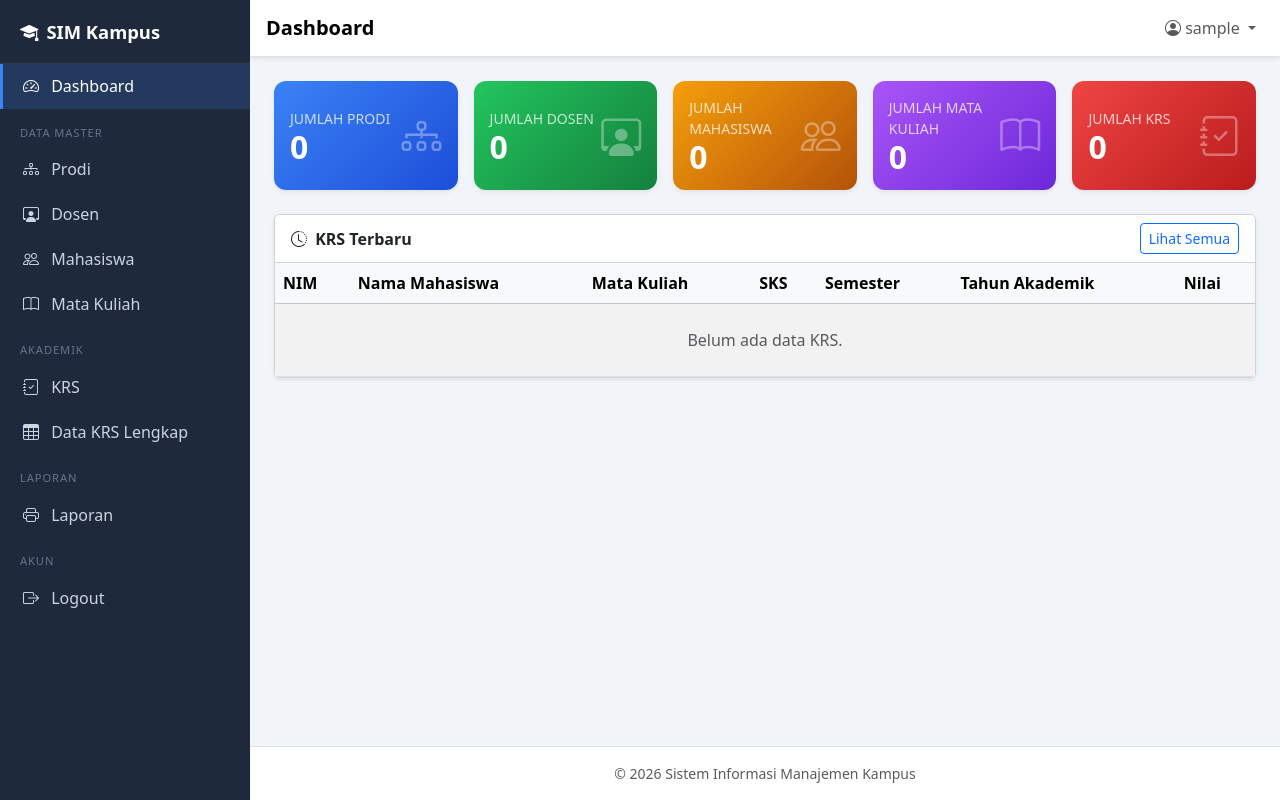
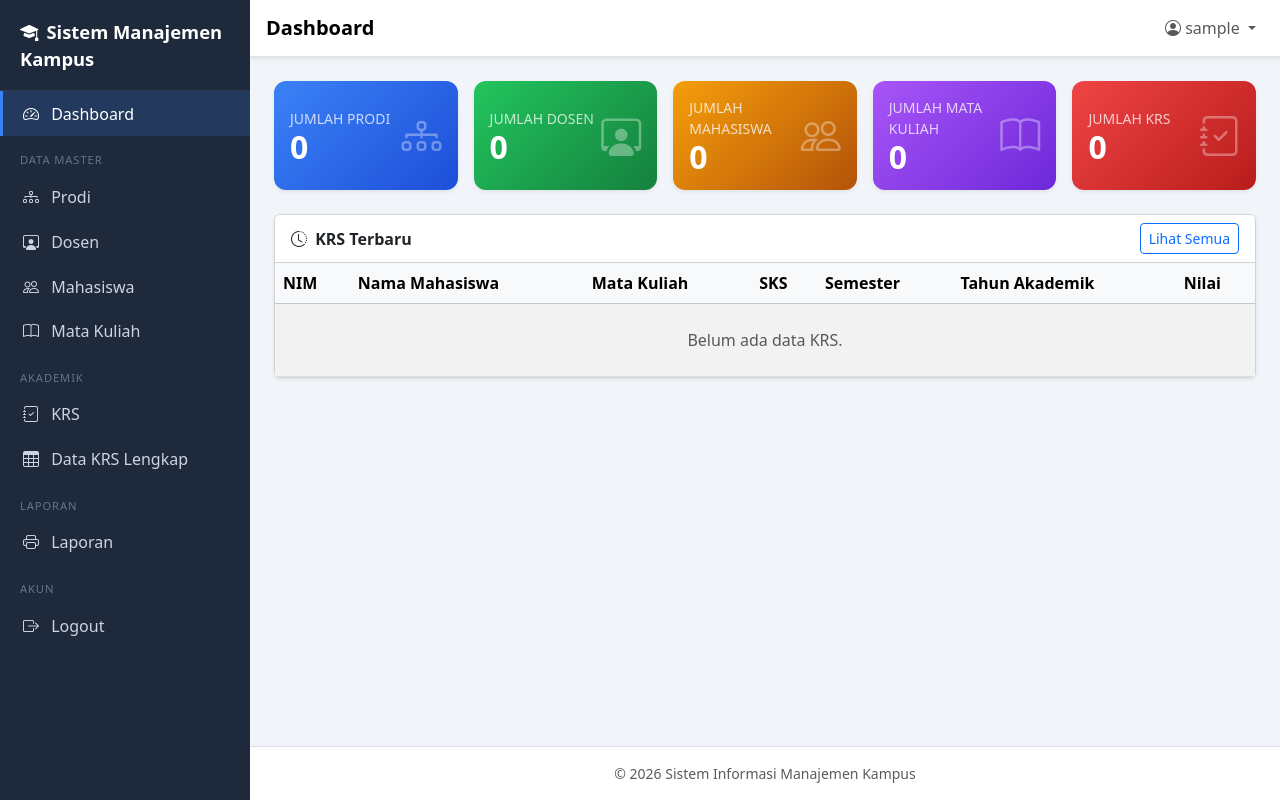
Before and after one commit to aryarmdn11/tugas_uts, a Flask app: page /dashboard in a window 1280 px wide. Run offline with Flask 3, Linux system fonts and the light colour scheme; the visitor is signed in with stand-in values (Sample User, id 1).

Commit message:
mengubah teks SIM Kampus > Sistem Manajemen Kampus

```diff
--- a/templates/base.html
+++ b/templates/base.html
@@ -3,7 +3,7 @@
 <head>
   <meta charset="UTF-8">
   <meta name="viewport" content="width=device-width, initial-scale=1">
-  <title>{% block title %}Dashboard{% endblock %} | Manajemen Kampus</title>
+  <title>{% block title %}Dashboard{% endblock %} | Sistem Manajemen Kampus</title>
   <link href="https://cdn.jsdelivr.net/npm/bootstrap@5.3.3/dist/css/bootstrap.min.css" rel="stylesheet">
   <link href="https://cdn.jsdelivr.net/npm/bootstrap-icons@1.11.3/font/bootstrap-icons.min.css" rel="stylesheet">
   <link href="{{ url_for('static', filename='css/style.css') }}" rel="stylesheet">
@@ -12,7 +12,7 @@
   {% set ep = request.endpoint or '' %}
 
   <aside id="sidebar" class="sidebar">
-    <div class="brand"><i class="bi bi-mortarboard-fill me-2"></i>SIM Kampus</div>
+    <div class="brand"><i class="bi bi-mortarboard-fill me-2"></i>Sistem Manajemen Kampus</div>
     <nav class="nav flex-column">
       <a class="nav-link {{ 'active' if ep == 'dashboard' }}" href="{{ url_for('dashboard') }}">
         <i class="bi bi-speedometer2"></i> Dashboard
```
